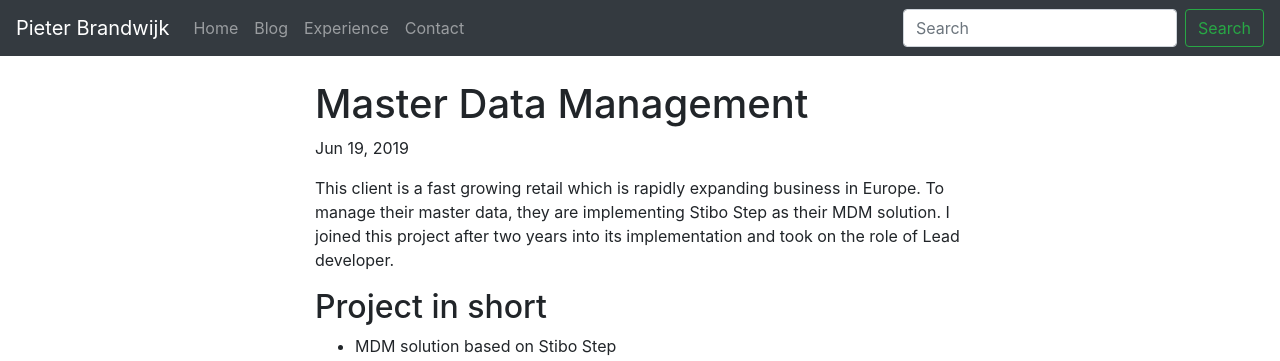
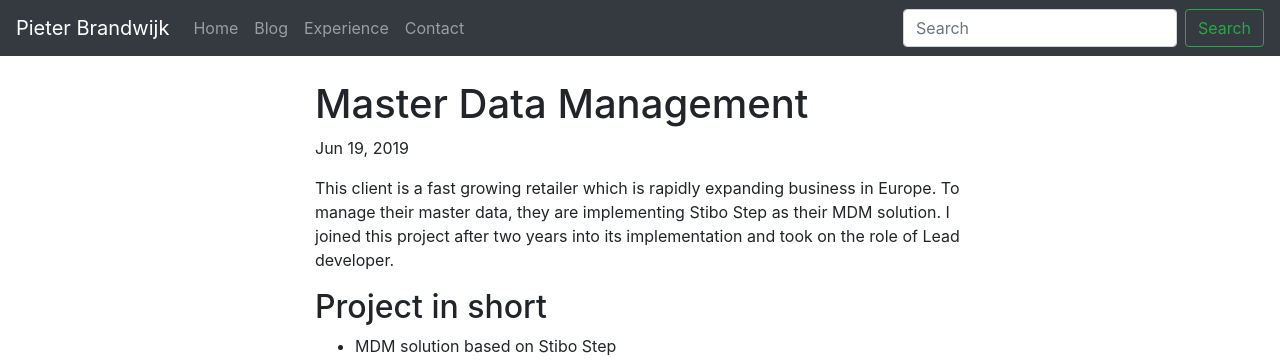
Before and after one commit to pbrandwijk/pbrandwijk.github.io, a Jekyll site: the page built from _projects/2019-06-19-action-mdm.md, in a window 1280 px wide and 900 px high. Shown: the top 361 px of the window. Built offline with Jekyll 4.4.1, drawn with Linux system fonts in a browser that asks for light colours; nearby versions of some CDN libraries; comment, search, counter and statistics services are not loaded.

Commit message:
Update page

```diff
--- a/_projects/2019-06-19-action-mdm.md
+++ b/_projects/2019-06-19-action-mdm.md
@@ -4,12 +4,12 @@
 date:     2019-06-19 20:00:00 +0200
 client:   "Action"
 start-date: 2018-10-15
-end-date: 2020-10-15
+end-date: 2020-04-15
 function: "Project Lead Developer"
 location: "Valencia, Spain and Utrecht, The Netherlands"
 permalink: /experience/Action-mdm/
 ---
-This client is a fast growing retail which is rapidly expanding business in Europe. To manage their master data, they are implementing Stibo Step as their MDM solution. I joined this project after two years into its implementation and took on the role of Lead developer.
+This client is a fast growing retailer which is rapidly expanding business in Europe. To manage their master data, they are implementing Stibo Step as their MDM solution. I joined this project after two years into its implementation and took on the role of Lead developer.
 
 ## Project in short
 - MDM solution based on Stibo Step
```
